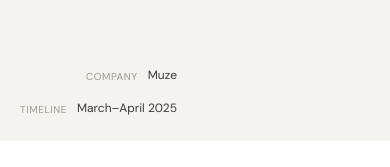
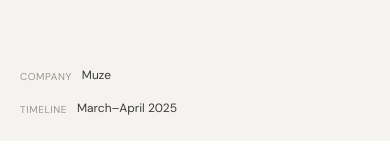
Before and after one commit to Ro-Ma/portfolio, a plain HTML site: page cs1.html in a window 390 px wide. Shown: the part 297-464 px from the top of the page. Drawn offline with Linux system fonts and the light colour scheme.

Commit message:
Fix: meta items align-start on mobile (column direction fix)

```diff
--- a/style.css
+++ b/style.css
@@ -978,7 +978,7 @@
   .cs-item__tags { display: flex; flex-wrap: wrap; gap: 6px; }
 
   /* CS header metadata: stacked column on mobile (Company → Timeline) */
-  .cs-header__meta { flex-direction: column; gap: 16px; }
+  .cs-header__meta { flex-direction: column; gap: 16px; align-items: flex-start; }
 
   /* CS back link: less whitespace on mobile */
   .cs-back .container { padding-top: 28px; padding-bottom: 28px; }
```
